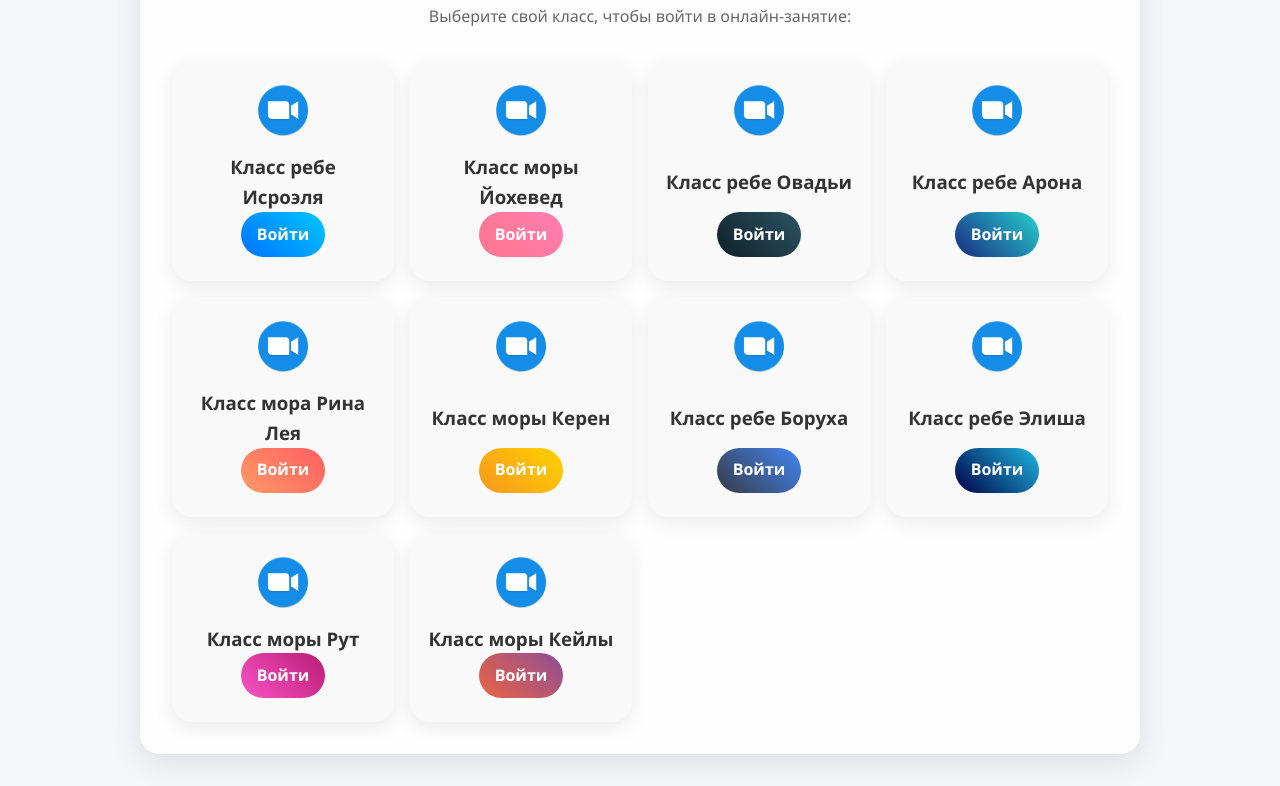
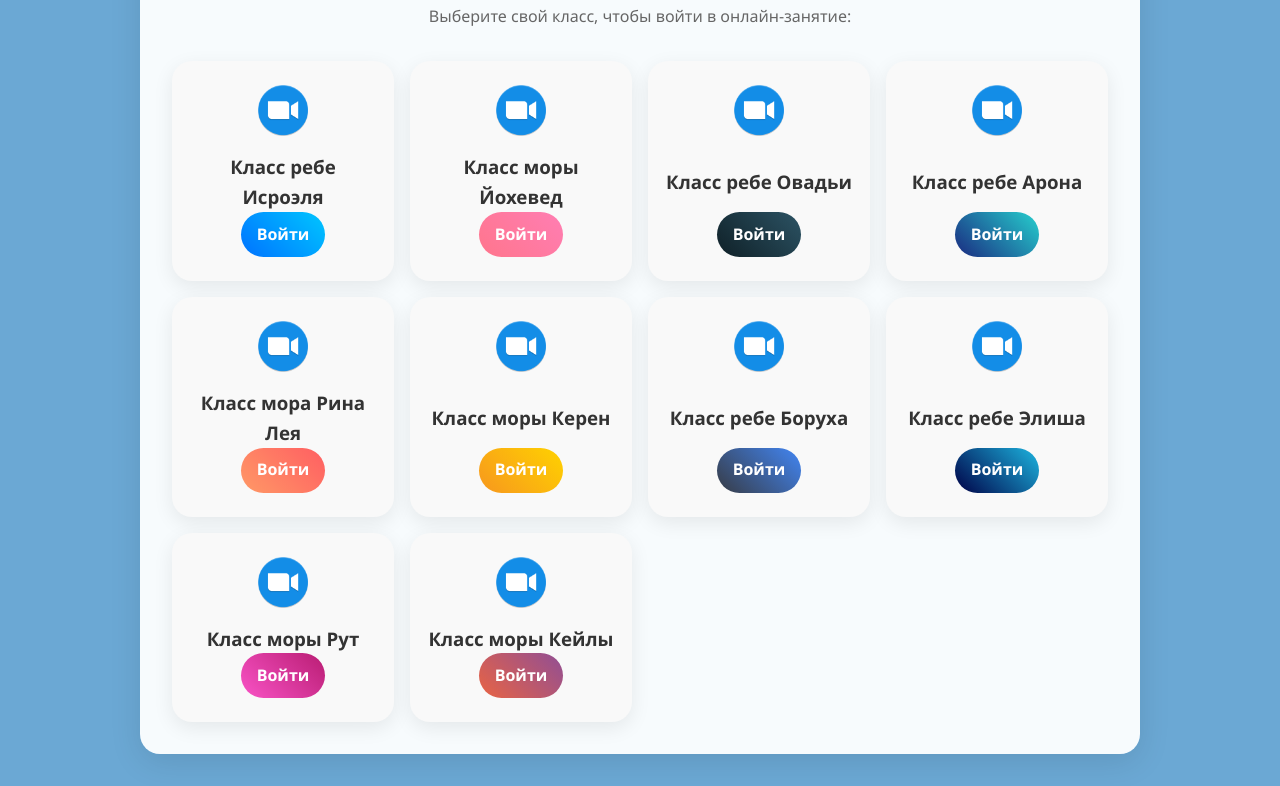
Before and after one commit to kerenk77/beerotschool-site, a plain HTML site: page zoom.html in a window 1280 px wide. Shown: the part 201-987 px from the top of the page. Drawn offline with Linux system fonts and the light colour scheme.

Commit message:
Update zoom.html

```diff
--- a/zoom.html
+++ b/zoom.html
@@ -11,8 +11,8 @@
     body {
       font-family: 'Segoe UI', Tahoma, Geneva, Verdana, sans-serif;
       line-height: 1.6;
-      color: #1f3d7a;
-      background: #f5f6fa;
+      color: #6ba8d4;
+      background: #6ba8d4;
     }
     a { text-decoration: none; color: inherit; }
     .container {
```
